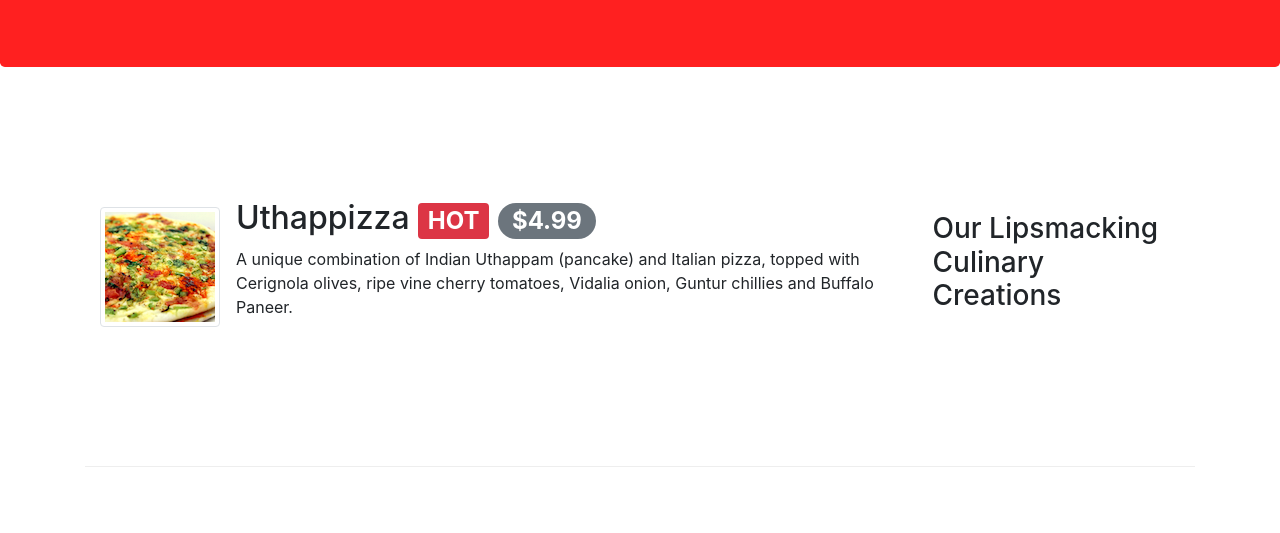
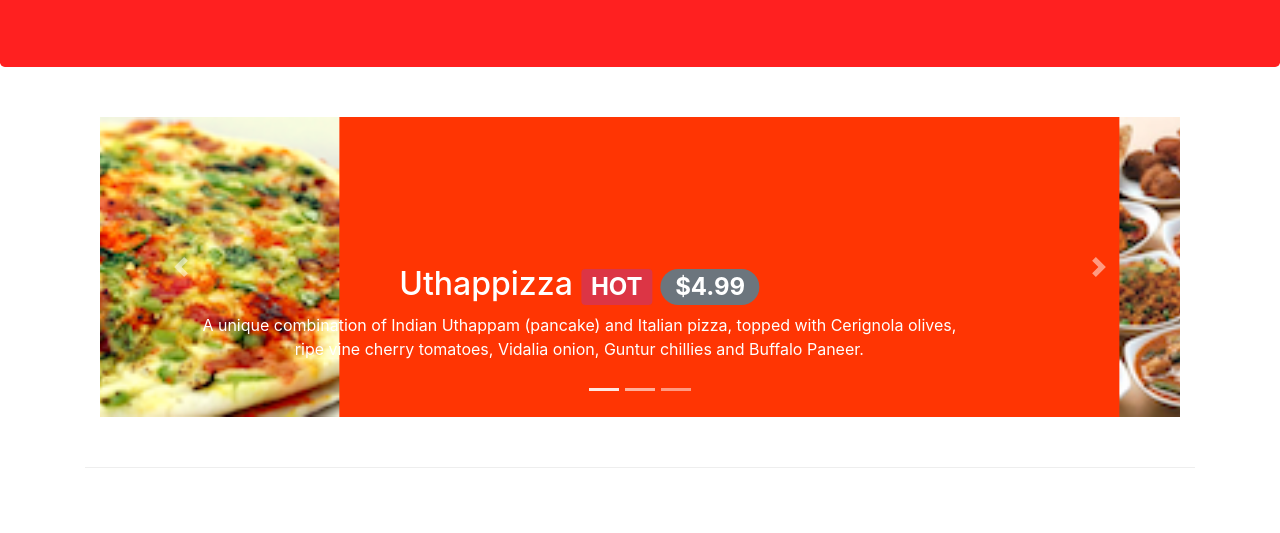
Before and after one commit to subodra999/BootstrapConFusion, a website: page index.html in a window 1280 px wide. Shown: the part 267-800 px from the top of the page. Drawn offline with nearby package versions, Linux system fonts and the light colour scheme.

Commit message:
carousel

```diff
--- a/css/style.css
+++ b/css/style.css
@@ -45,3 +45,18 @@
     border-bottom: 1px solid #ddd;
     padding: 10px;
 }
+
+.carousel {
+    background:rgb(255, 53, 3);
+}
+
+.carousel-item {
+  height: 300px;
+}
+
+.carousel-item img {
+    position: absolute;
+    top: 0;
+    left: 0;
+    min-height: 300px;
+}
--- a/index.html
+++ b/index.html
@@ -61,8 +61,7 @@
                             <div class="col-sm-auto">
                                 <div class="form-check">
                                     <input class="form-check-input" type="checkbox">
-                                    <label class="form-check-label"> Remember me
-                                    </label>
+                                    <label class="form-check-label"> Remember me</label>
                                 </div>
                             </div>
                         </div>
@@ -99,6 +98,55 @@
     </header>
 
     <div class="container">
+
+        <div class="row row-content">
+            <div class="col">
+                <div id="mycarousel" class="carousel slide" data-ride="carousel">
+                    <div class="carousel-inner" role="listbox">
+                        <div class="carousel-item active">
+                            <img class="d-block img-fluid" src="img/uthappizza.png" alt="uthapizza">
+                            <div class="carousel-caption d-none d-md-block">
+                                <h2>Uthappizza <span class="badge badge-danger">HOT</span> <span class="badge badge-pill badge-secondary">$4.99</span></h2>
+                                <p class="d-none d-sm-block">A unique combination of Indian Uthappam (pancake) and Italian pizza, topped with Cerignola olives, ripe vine cherry tomatoes, Vidalia onion, Guntur chillies and Buffalo Paneer.</p>
+                            </div>
+                        </div>
+                        <div class="carousel-item">
+                            <img class="d-block img-fluid" src="img/buffet.png" alt="buffet">
+                            <div class="carousel-caption d-none d-md-block">
+                                <h2>Weekend Grand Buffet <span class="badge badge-danger">NEW</span></h2>
+                                <p class="d-none d-sm-block">Featuring mouthwatering combinations with a choice of five different salads, six enticing appetizers, six main entrees and five choicest desserts. Free flowing bubbly and soft drinks. All for just $19.99 per person </p>
+                            </div>
+                        </div>
+                        <div class="carousel-item">
+                            <img class="d-block img-fluid" src="img/alberto.png" alt="alberto">
+                            <div class="carousel-caption d-none d-md-block">
+                                <h2>Alberto Somayya</h2>
+                                <h4>Executive Chef</h4>
+                                <p class="d-none d-sm-block">Award winning three-star Michelin chef with wide
+                                    International experience having worked closely with
+                                    whos-who in the culinary world, he specializes in
+                                    creating mouthwatering Indo-Italian fusion experiences.
+                                </p>
+                            </div>
+                        </div>
+                        <ol class="carousel-indicators">
+                            <li data-target="#mycarousel" data-slide-to="0" class="active"></li>
+                            <li data-target="#mycarousel" data-slide-to="1"></li>
+                            <li data-target="#mycarousel" data-slide-to="2"></li>
+                        </ol>
+                        <a class="carousel-control-prev" href="#mycarousel" role="button" data-slide="prev">
+                            <span class="carousel-control-prev-icon"></span>
+                        </a>
+                        <a class="carousel-control-next" href="#mycarousel" role="button" data-slide="next">
+                            <span class="carousel-control-next-icon"></span>
+                        </a>
+                    </div>
+                </div>
+            </div>
+        </div>
+
+
+
         <div class="row row-content align-items-center">
             <div class="col-12 col-sm-4 order-sm-last col-md-3">
                 <h3>Our Lipsmacking Culinary Creations</h3>
```
